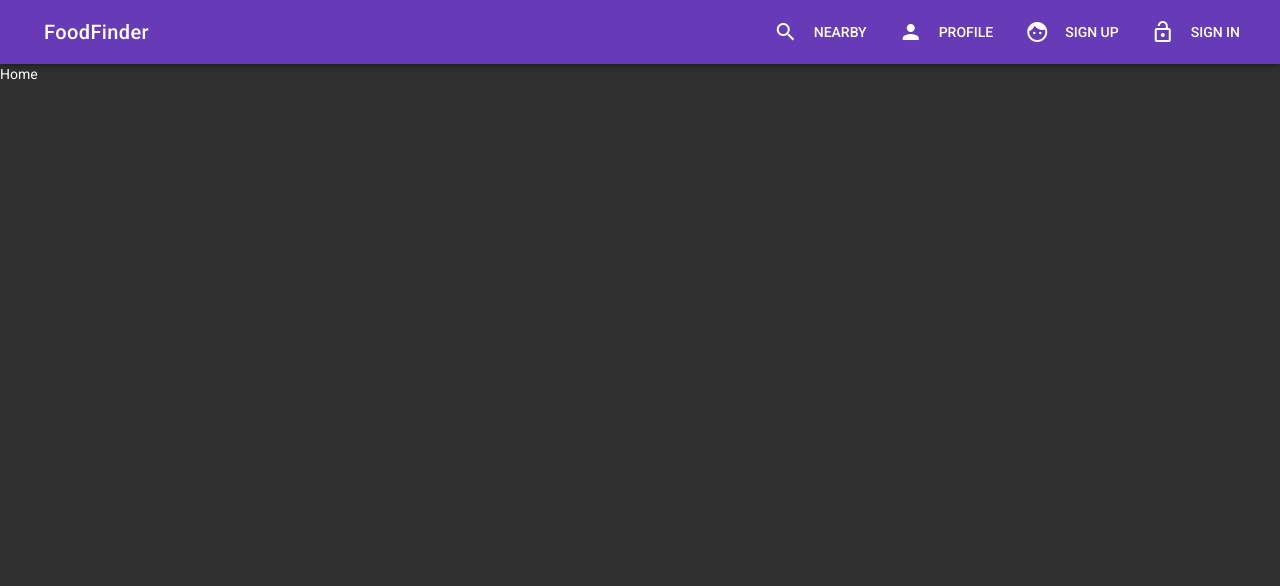
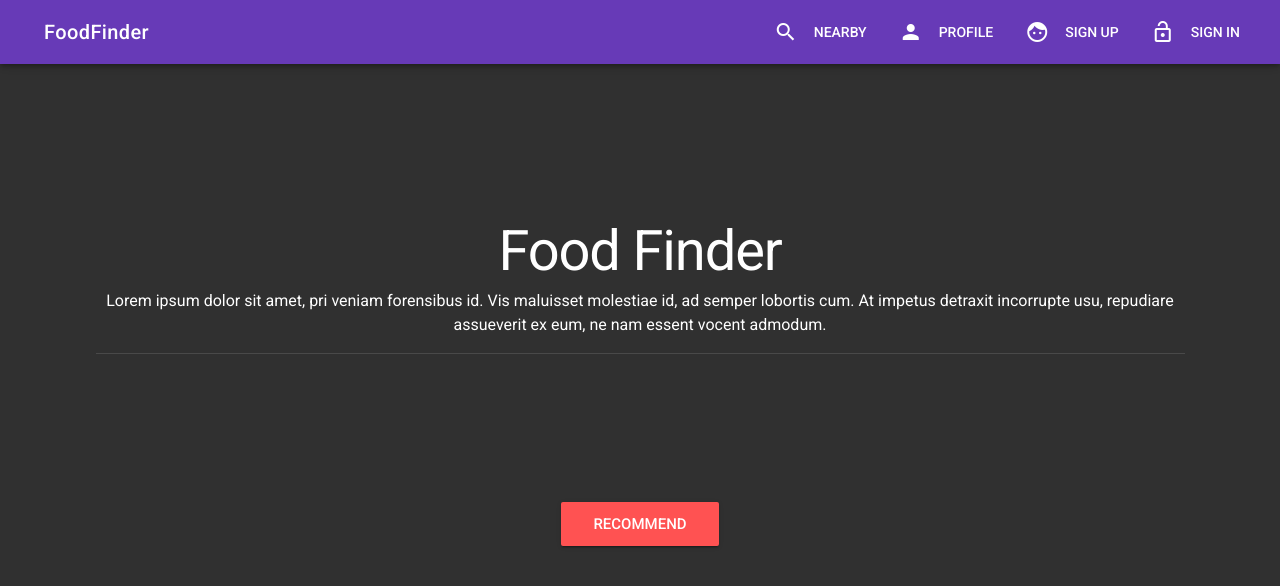
Before and after one commit to npkumar/food-finder, a Vue app: page / in a window 1280 px wide. Shown: the top 586 px of the page. Built offline with nearby package versions, Linux system fonts and the light colour scheme.

Commit message:
Add a simple landing page

```diff
--- a/src/App.vue
+++ b/src/App.vue
@@ -2,12 +2,11 @@
   <v-app dark>
 
     <!-- navigation-drawer -->
-    <v-navigation-drawer v-model="sideNav" fixed>
+    <v-navigation-drawer v-model="sideNav" fixed temporary class="accent">
       <v-list>
         <v-list-tile
           v-for="item in menuItems"
           :key="item.content"
-          router
           :to="item.link"
         >
           <v-list-tile-action>
@@ -36,7 +35,6 @@
           flat
           v-for="item in menuItems"
           :key="item.content"
-          router
           :to="item.link"
           >
           <v-icon left>{{ item.icon }}</v-icon>
--- a/src/components/Home.vue
+++ b/src/components/Home.vue
@@ -1,5 +1,29 @@
 <template>
-  <div>Home</div>
+  <v-container grid-list-md text-xs-center>
+    <v-layout row wrap>
+      <v-flex xs12>
+
+        <v-jumbotron>
+          <v-container fill-height>
+            <v-layout align-center>
+              <v-flex>
+                <h3 class="display-3">Food Finder</h3>
+                <span class="subheading">Lorem ipsum dolor sit amet, pri veniam forensibus id. Vis maluisset molestiae id, ad semper lobortis cum. At impetus detraxit incorrupte usu, repudiare assueverit ex eum, ne nam essent vocent admodum.</span>
+                <v-divider class="my-3"></v-divider>
+              </v-flex>
+            </v-layout>
+          </v-container>
+        </v-jumbotron>
+
+      </v-flex>
+    </v-layout>
+
+    <v-layout class="row wrap">
+      <v-flex xs12 class="pt-0">
+        <v-btn large class="accent" router to="/restaurants">Recommend</v-btn>
+      </v-flex>
+    </v-layout>
+  </v-container>
 </template>
 
 <script>
```
